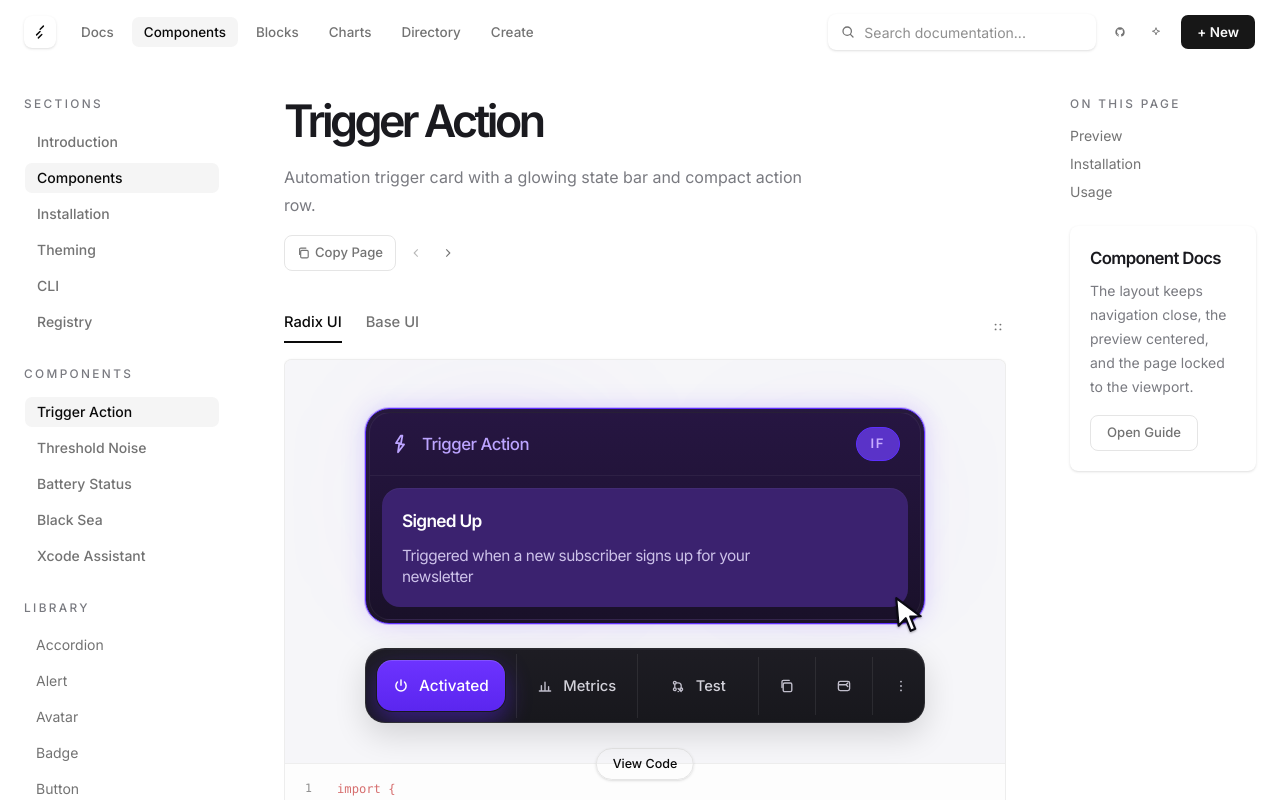
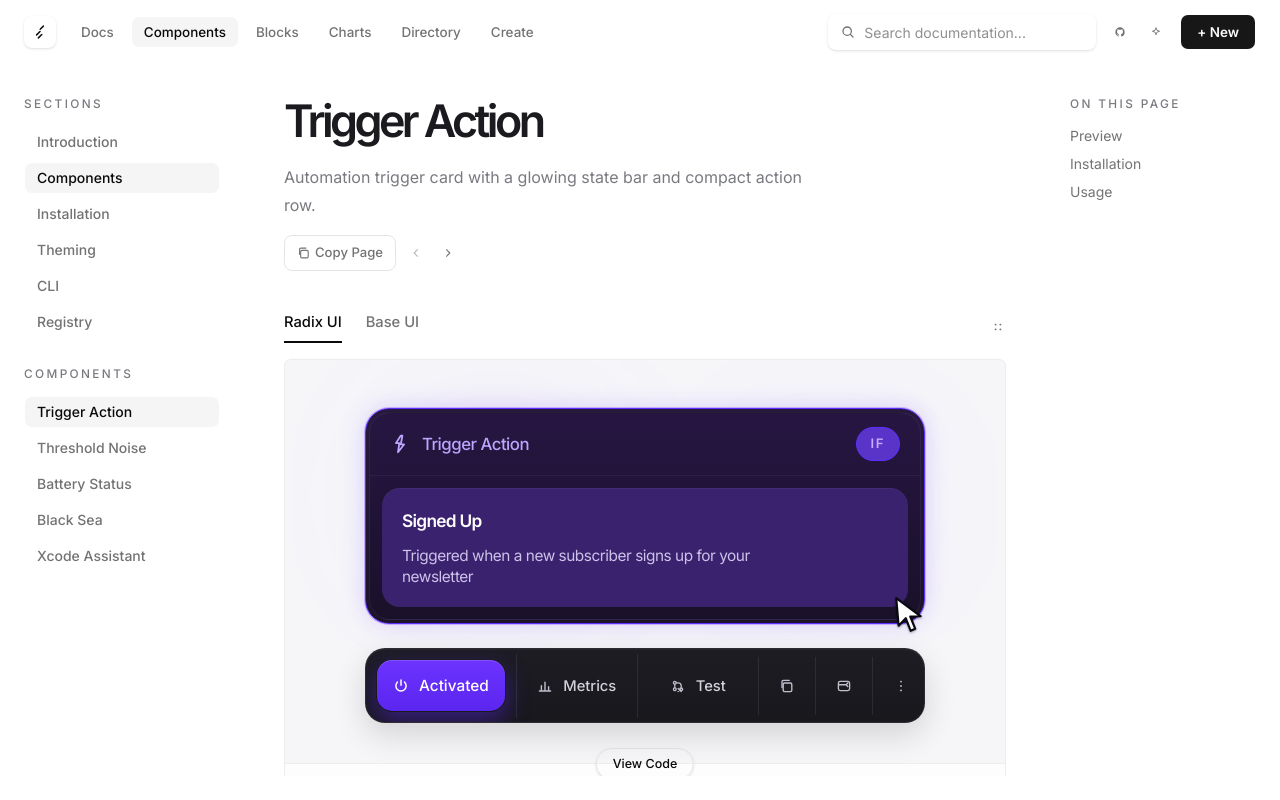
Before and after one commit to artistatbl/desgin, a Next.js app: page / in a window 1280 px wide. Built offline with nearby package versions, Linux system fonts and the light colour scheme.

Commit message:
Simplify docs sidebars

```diff
--- a/src/components/docs/aside.tsx
+++ b/src/components/docs/aside.tsx
@@ -1,5 +1,3 @@
-import { Button } from "@/components/ui/button"
-
 type AsideProps = {
   sections: string[]
 }
@@ -7,7 +5,6 @@ type AsideProps = {
 export function Aside({ sections }: AsideProps) {
   return (
     <aside className="hidden h-full py-8 pl-6 xl:block">
-      <div className="space-y-6">
       <div className="space-y-3">
         <p className="text-[0.74rem] font-medium tracking-[0.2em] text-showcase-muted uppercase">
           On This Page
@@ -24,25 +21,6 @@ export function Aside({ sections }: AsideProps) {
           ))}
         </div>
       </div>
-
-        <div className="rounded-md bg-card p-5 shadow-sm">
-          <div className="space-y-2">
-            <h3 className="text-[1.05rem] font-semibold tracking-[-0.04em] text-showcase-title">
-              Component Docs
-            </h3>
-            <p className="text-sm leading-6 text-showcase-muted">
-              The layout keeps navigation close, the preview centered, and the page locked to the viewport.
-            </p>
-          </div>
-          <Button
-            type="button"
-            variant="outline"
-            className="mt-4 h-9 rounded-md px-4 text-[0.82rem] font-medium text-muted-foreground"
-          >
-            Open Guide
-          </Button>
-        </div>
-      </div>
     </aside>
   )
 }
--- a/src/components/docs/sidebar.tsx
+++ b/src/components/docs/sidebar.tsx
@@ -1,7 +1,7 @@
 import { Button } from "@/components/ui/button"
 import { cn } from "@/lib/utils"
 
-import { componentGroups, sectionLinks, showcaseItems } from "./data"
+import { sectionLinks, showcaseItems } from "./data"
 
 type SidebarProps = {
   activeIndex: number
@@ -57,19 +57,6 @@ export function Sidebar({
             ))}
           </div>
         </div>
-
-        <div className="space-y-3">
-          <p className="text-[0.74rem] font-medium tracking-[0.2em] text-showcase-muted uppercase">
-            Library
-          </p>
-          <div className="space-y-1">
-            {componentGroups.map((item) => (
-              <div key={item} className="rounded-md px-3 py-1.5 text-sm text-muted-foreground">
-                {item}
-              </div>
-            ))}
-          </div>
-        </div>
       </div>
     </aside>
   )
```
Lines whose indentation alone changed are shown as unchanged.
